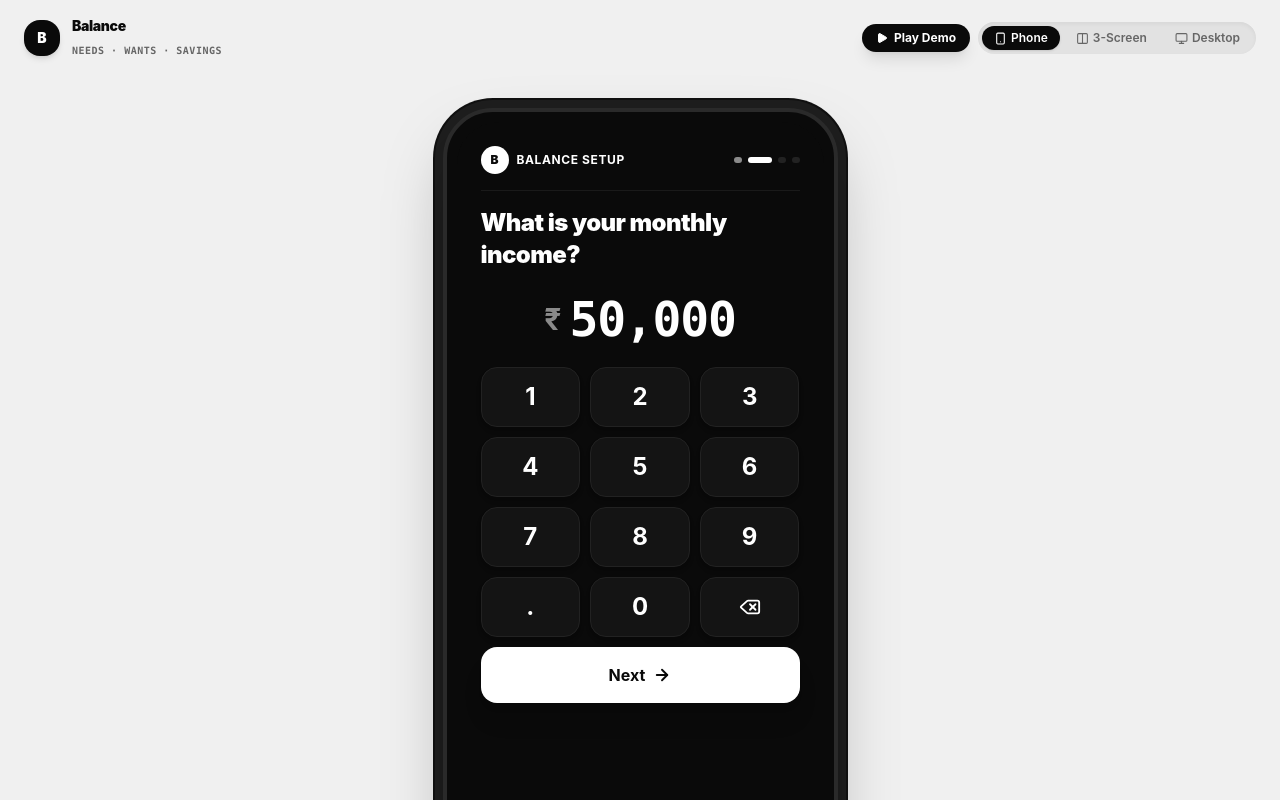
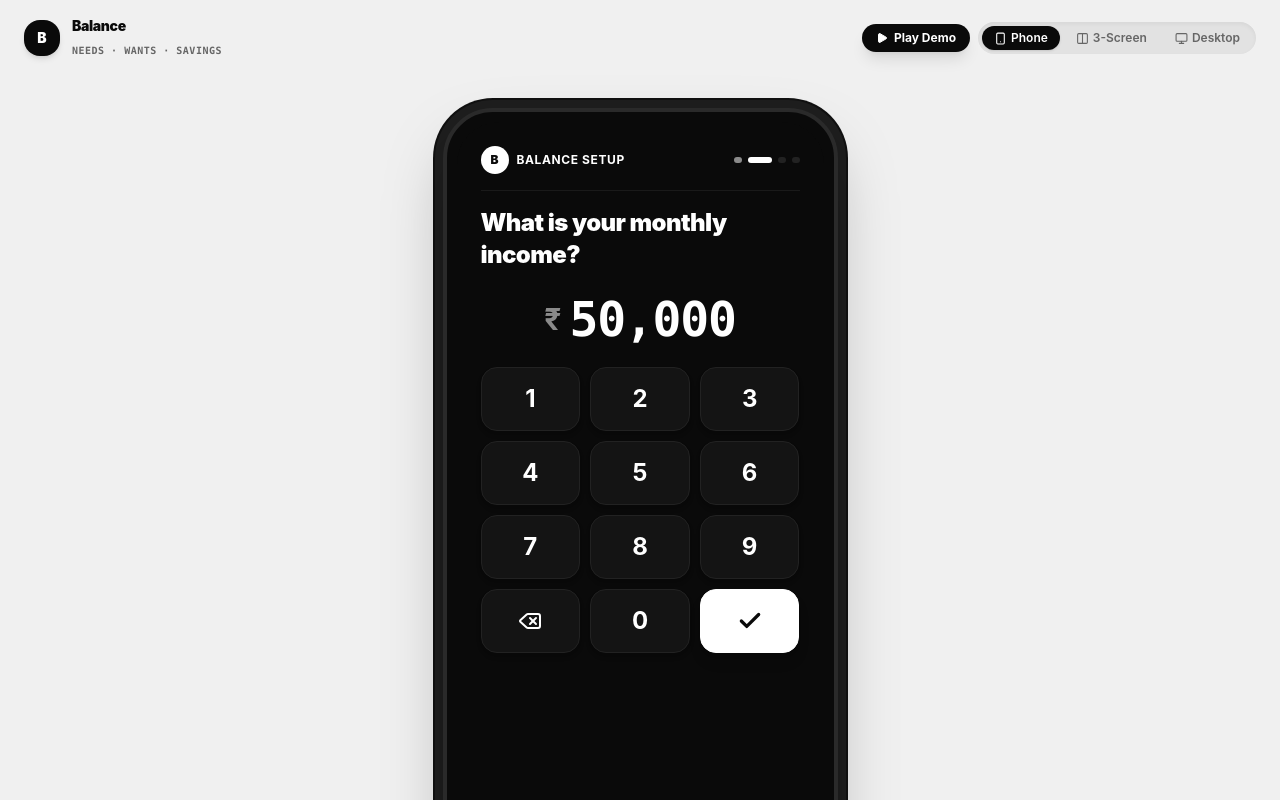
Before and after one commit to pnsaman123-svg/balance-web-app, a React (Vite) app: page / in a window 1280 px wide. Both pictures are taken after a click on the button "Get Started". Shown: the top 800 px of the page. Built offline with nearby package versions, Linux system fonts and the light colour scheme.

Commit message:
feat(onboarding): add 4-row filled calculator with backspace, 0, and tick mark action

```diff
--- a/src/screens/OnboardingFlow.jsx
+++ b/src/screens/OnboardingFlow.jsx
@@ -299,38 +299,51 @@ export default function OnboardingFlow({ onFinish }) {
             </span>
           </div>
 
-          {/* 3-Column Filled Calculator Keypad */}
+          {/* 3-Column Filled Calculator Keypad (4 Rows) */}
           <div className="space-y-2.5 max-w-sm mx-auto w-full pb-2">
             <div className="grid grid-cols-3 gap-2.5">
-              {['1', '2', '3', '4', '5', '6', '7', '8', '9', '.', '0'].map((k) => (
+              {['1', '2', '3', '4', '5', '6', '7', '8', '9'].map((k) => (
                 <button
                   key={k}
                   onClick={() => handleSetupKeypadPress(k)}
-                  className="h-15 rounded-2xl bg-[#141414] hover:bg-[#1F1F1F] border border-[#222222] text-2xl font-bold text-[#FFFFFF] transition-all active:scale-95 flex items-center justify-center shadow-md"
+                  className="h-16 rounded-2xl bg-[#141414] hover:bg-[#1F1F1F] border border-[#222222] text-2xl font-bold text-[#FFFFFF] transition-all active:scale-95 flex items-center justify-center shadow-md"
                 >
                   {k}
                 </button>
               ))}
+
+              {/* Row 4: Backspace (left to zero) | 0 (center) | Tick Mark (right to zero) */}
               <button
                 onClick={() => handleSetupKeypadPress('backspace')}
-                className="h-15 rounded-2xl bg-[#141414] hover:bg-[#1F1F1F] border border-[#222222] text-[#FFFFFF] transition-all active:scale-95 flex items-center justify-center shadow-md"
+                className="h-16 rounded-2xl bg-[#141414] hover:bg-[#1F1F1F] border border-[#222222] text-[#FFFFFF] transition-all active:scale-95 flex items-center justify-center shadow-md"
               >
-                <Delete size={22} />
+                <Delete size={24} />
+              </button>
+
+              <button
+                onClick={() => handleSetupKeypadPress('0')}
+                className="h-16 rounded-2xl bg-[#141414] hover:bg-[#1F1F1F] border border-[#222222] text-2xl font-bold text-[#FFFFFF] transition-all active:scale-95 flex items-center justify-center shadow-md"
+              >
+                0
+              </button>
+
+              <button
+                onClick={() => {
+                  if (totalIncome > 0) {
+                    setIncomeSources([{ id: '1', name: 'Primary Salary', amount: setupIncomeStr }]);
+                    setStep(3);
+                  }
+                }}
+                disabled={totalIncome <= 0}
+                className={`h-16 rounded-2xl border transition-all active:scale-95 flex items-center justify-center shadow-lg ${
+                  totalIncome > 0
+                    ? 'bg-[#FFFFFF] text-[#0A0A0A] border-[#FFFFFF] cursor-pointer'
+                    : 'bg-[#121212] text-[#444444] border-[#1E1E1E] cursor-not-allowed opacity-40'
+                }`}
+              >
+                <Check size={26} strokeWidth={3} />
               </button>
             </div>
-
-            {/* Bottom Keypad Action: Full-width Next Key */}
-            <button
-              onClick={() => {
-                setIncomeSources([{ id: '1', name: 'Primary Salary', amount: setupIncomeStr }]);
-                setStep(3);
-              }}
-              disabled={totalIncome <= 0}
-              className="w-full h-14 bg-[#FFFFFF] disabled:bg-[#333333] text-[#0A0A0A] font-bold text-base rounded-2xl flex items-center justify-center space-x-2 transition-all shadow-xl active:scale-95 mt-2"
-            >
-              <span>Next</span>
-              <ArrowRight size={18} strokeWidth={2.5} />
-            </button>
           </div>
         </motion.div>
       )}
```
